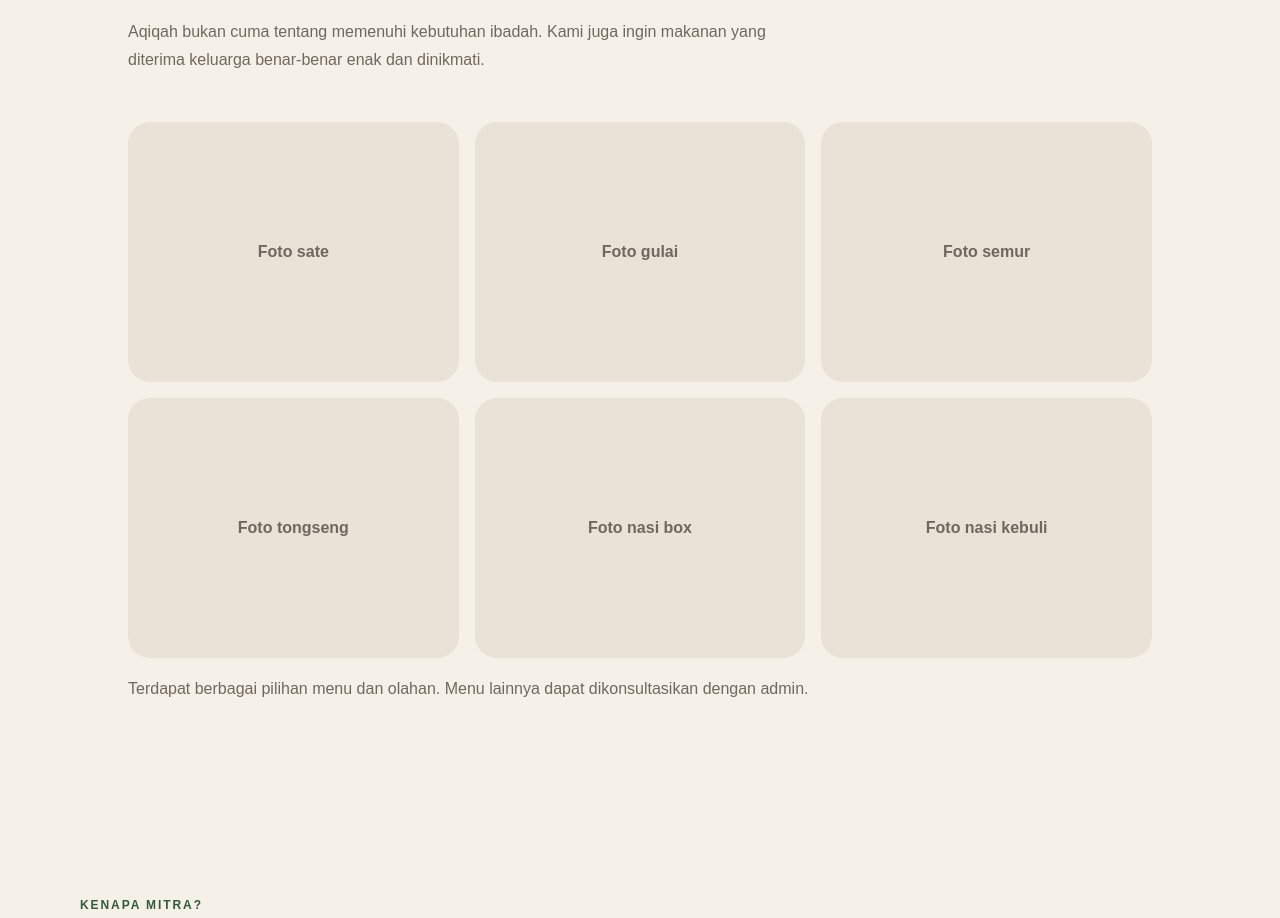
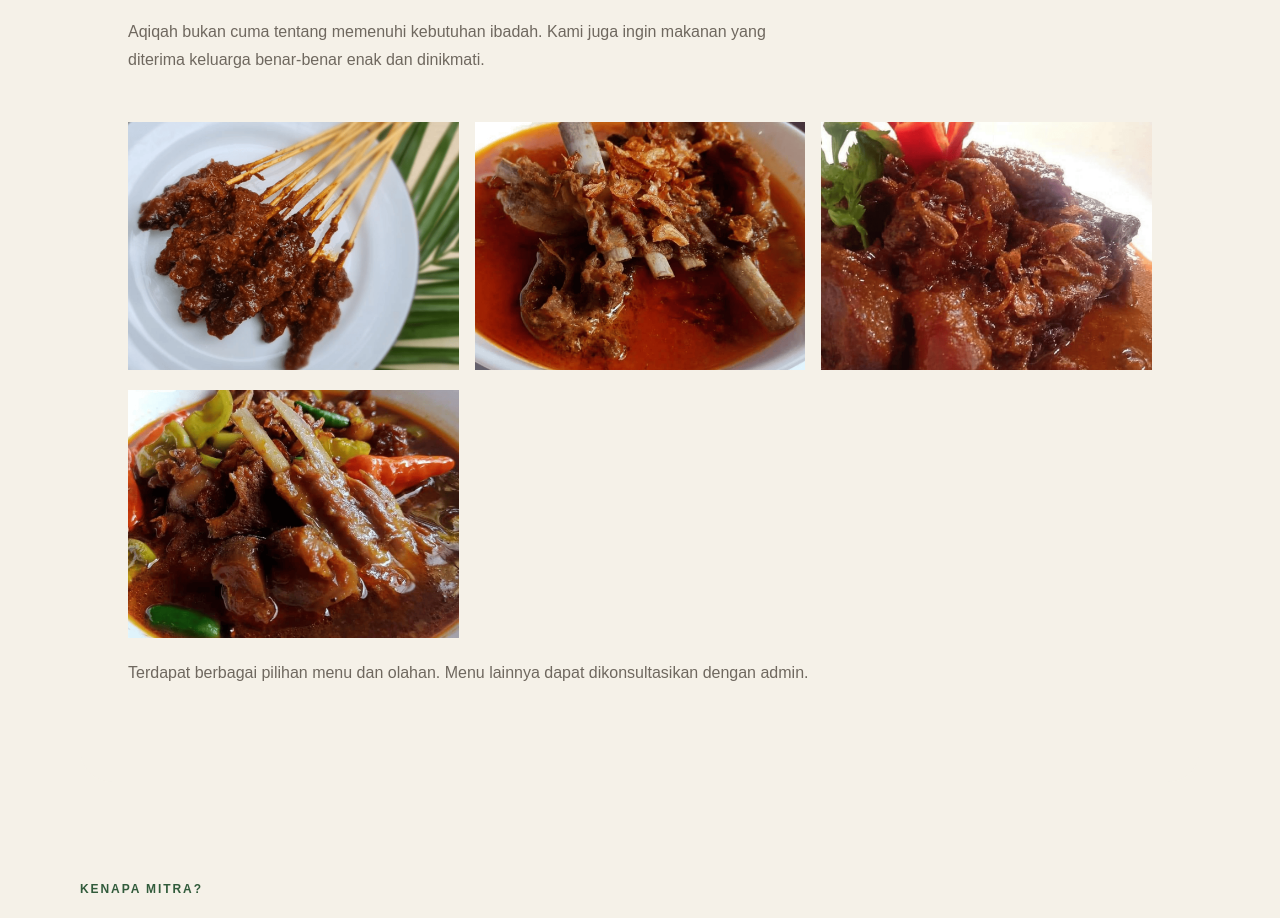
Before and after one commit to mitraaqiqah03-sudo/mitra-aqiqah, a Next.js app: page / in a window 1280 px wide. Shown: the part 1840-2758 px from the top of the page. Built offline with nearby package versions, Linux system fonts and the light colour scheme.

Commit message:
Update FoodSection.tsx

```diff
--- a/components/FoodSection.tsx
+++ b/components/FoodSection.tsx
@@ -12,13 +12,23 @@ export default function FoodSection() {
       </p>
 
       <div className="food-grid">
-        <div className="food-placeholder">Foto sate</div>
-        <div className="food-placeholder">Foto gulai</div>
-        <div className="food-placeholder">Foto semur</div>
-        <div className="food-placeholder">Foto tongseng</div>
-        <div className="food-placeholder">Foto nasi box</div>
-        <div className="food-placeholder">Foto nasi kebuli</div>
-      </div>
+  <div className="food-card">
+    <img src="/sate.png" alt="Sate kambing" />
+  </div>
+
+  <div className="food-card">
+    <img src="/gulai.png" alt="Gulai kambing" />
+  </div>
+
+  <div className="food-card">
+    <img src="/semur.png" alt="Semur kambing" />
+  </div>
+
+  <div className="food-card">
+    <img src="/tongseng.png" alt="Tongseng kambing" />
+  </div>
+
+</div>
 
       <p className="food-note">
         Terdapat berbagai pilihan menu dan olahan. Menu lainnya dapat dikonsultasikan dengan admin.
```
